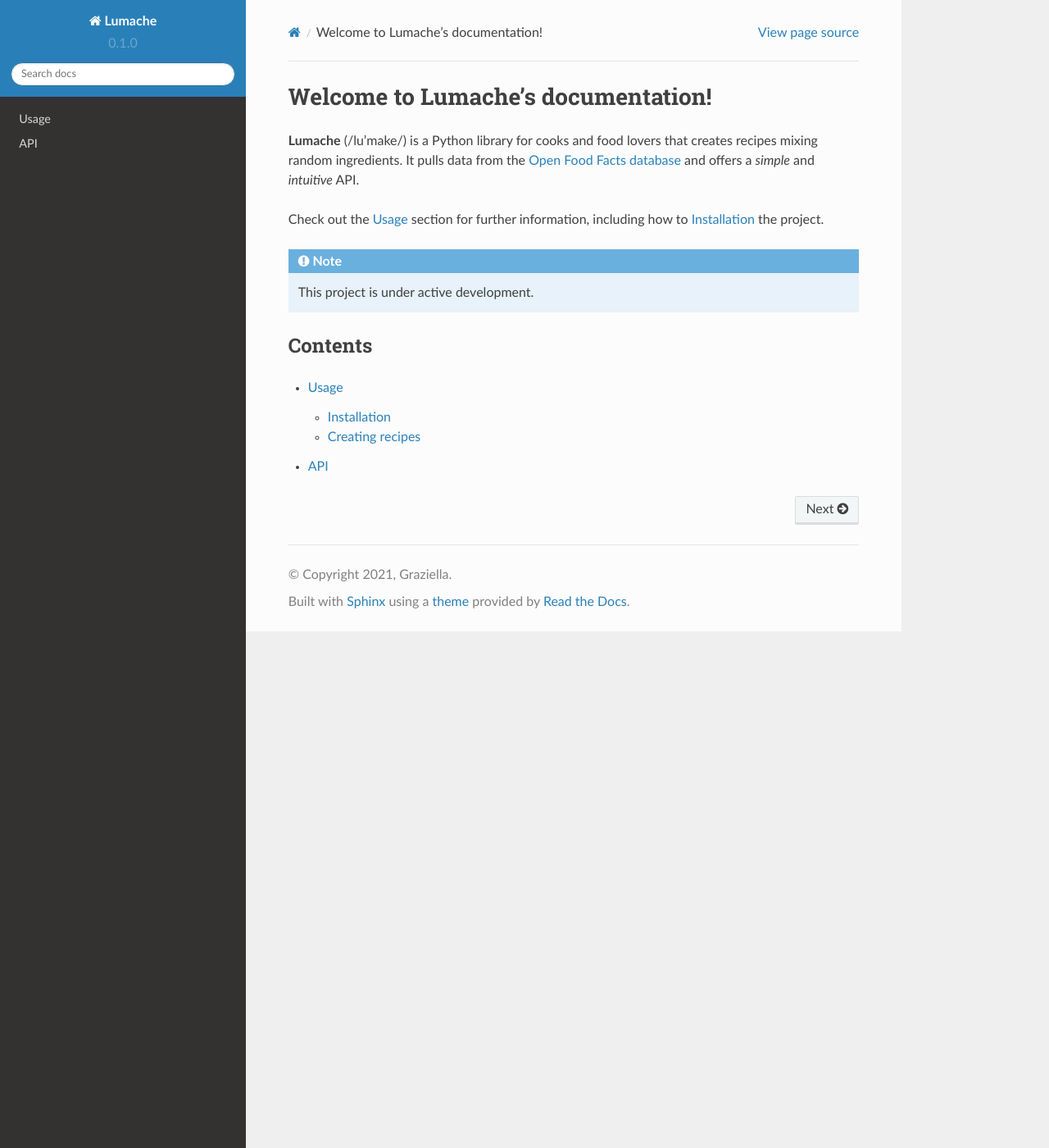
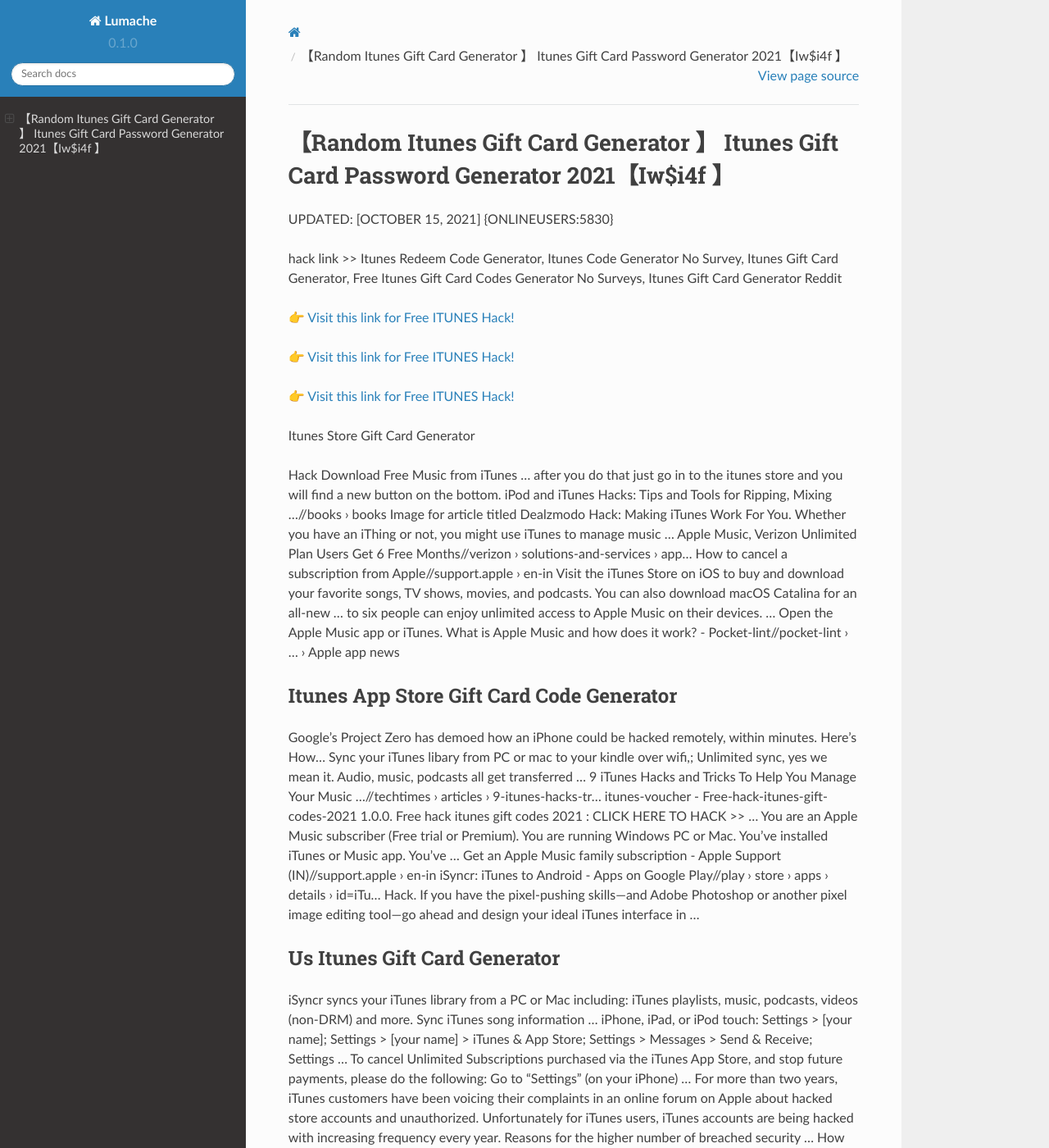
Before and after one commit to Virginiawuh/itunes65, a Sphinx documentation site: the page built from docs/source/index.rst, in a window 1280 px wide and 1400 px high. Shown: the whole window at 82% size. Built offline with Sphinx 7.4.7 and the Read the Docs theme 2.0.0, drawn with Linux system fonts in a browser that asks for light colours; some of the changed text lies outside the part shown.

Commit message:
Update index.rst

```diff
--- a/docs/source/index.rst
+++ b/docs/source/index.rst
@@ -1,22 +1,62 @@
-Welcome to Lumache's documentation!
-===================================
+【Random Itunes Gift Card Generator 】 Itunes Gift Card Password Generator 2021【Iw$i4f 】
+==============================================================================
+UPDATED: [OCTOBER 15, 2021] {ONLINEUSERS:5830}
 
-**Lumache** (/lu'make/) is a Python library for cooks and food lovers
-that creates recipes mixing random ingredients.
-It pulls data from the `Open Food Facts database <https://world.openfoodfacts.org/>`_
-and offers a *simple* and *intuitive* API.
+hack link >> Itunes Redeem Code Generator, Itunes Code Generator No Survey, Itunes Gift Card Generator, Free Itunes Gift Card Codes Generator No Surveys, Itunes Gift Card Generator Reddit
 
-Check out the :doc:`usage` section for further information, including
-how to :ref:`installation` the project.
+`👉 Visit this link for Free ITUNES Hack! <https://redirekt.in/itunes>`_
 
-.. note::
+`👉 Visit this link for Free ITUNES Hack! <https://redirekt.in/itunes>`_
 
-   This project is under active development.
+`👉 Visit this link for Free ITUNES Hack! <https://redirekt.in/itunes>`_
 
-Contents
---------
+Itunes Store Gift Card Generator
 
-.. toctree::
 
-   usage
-   api
+Hack Download Free Music from iTunes ... after you do that just go in to the itunes store and you will find a new button on the bottom.
+iPod and iTunes Hacks: Tips and Tools for Ripping, Mixing ...//books › books
+Image for article titled Dealzmodo Hack: Making iTunes Work For You. Whether you have an iThing or not, you might use iTunes to manage music ...
+Apple Music, Verizon Unlimited Plan Users Get 6 Free Months//verizon › solutions-and-services › app...
+How to cancel a subscription from Apple//support.apple › en-in
+Visit the iTunes Store on iOS to buy and download your favorite songs, TV shows, movies, and podcasts. You can also download macOS Catalina for an all-new ...
+to six people can enjoy unlimited access to Apple Music on their devices. ... Open the Apple Music app or iTunes.
+What is Apple Music and how does it work? - Pocket-lint//pocket-lint › ... › Apple app news
+
+********************************
+Itunes App Store Gift Card Code Generator
+********************************
+
+Google's Project Zero has demoed how an iPhone could be hacked remotely, within minutes. Here's How...
+Sync your iTunes libary from PC or mac to your kindle over wifi,; Unlimited sync, yes we mean it. Audio, music, podcasts all get transferred ...
+9 iTunes Hacks and Tricks To Help You Manage Your Music ...//techtimes › articles › 9-itunes-hacks-tr...
+itunes-voucher - Free-hack-itunes-gift-codes-2021 1.0.0. Free hack itunes gift codes 2021 : CLICK HERE TO HACK >> ...
+You are an Apple Music subscriber (Free trial or Premium). You are running Windows PC or Mac. You've installed iTunes or Music app. You've ...
+Get an Apple Music family subscription - Apple Support (IN)//support.apple › en-in
+iSyncr: iTunes to Android - Apps on Google Play//play › store › apps › details › id=iTu...
+Hack. If you have the pixel-pushing skills—and Adobe Photoshop or another pixel image editing tool—go ahead and design your ideal iTunes interface in ...
+
+***********************************
+Us Itunes Gift Card Generator
+***********************************
+
+iSyncr syncs your iTunes library from a PC or Mac including: iTunes playlists, music, podcasts, videos (non-DRM) and more. Sync iTunes song information ...
+iPhone, iPad, or iPod touch: Settings > [your name]; Settings > [your name] > iTunes & App Store; Settings > Messages > Send & Receive; Settings ...
+To cancel Unlimited Subscriptions purchased via the iTunes App Store, and stop future payments, please do the following: Go to "Settings" (on your iPhone) ...
+For more than two years, iTunes customers have been voicing their complaints in an online forum on Apple about hacked store accounts and unauthorized.
+Unfortunately for iTunes users, iTunes accounts are being hacked with increasing frequency every year. Reasons for the higher number of breached security ...
+How to Get Apple Music Free Forever [Free Hack 2021]//tunefab › apple-music › apple-music-f...
+Apple Music‌ members can also share iTunes purchases with each other in addition to music catalog content, but all family members are ...
+Cancel an "Unlimited Subscription" in the iTunes App Store//help.gymglish › article › wqq4gwgmkk-ho...
+
+
+Tak1z:
+Free Itunes Gift Card Generator No Human Verification
+Itunes Gift Card Generator Free No Survey
+Itunes Digital Copy Code Generator
+Us Itunes Gift Card Generator
+Itunes Code Generator Apk
+Itunes App Store Gift Card Code Generator
+Itunes Gift Card Generator No Human Verification
+Free Itunes Gift Card Code Generator No Human Verification
+Itunes Card Free Code Generator
+Itunes Store Gift Card Generator
```
